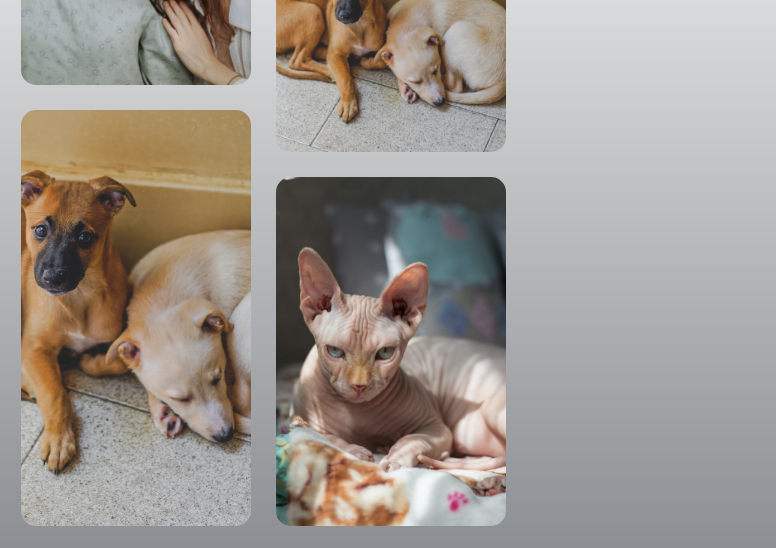
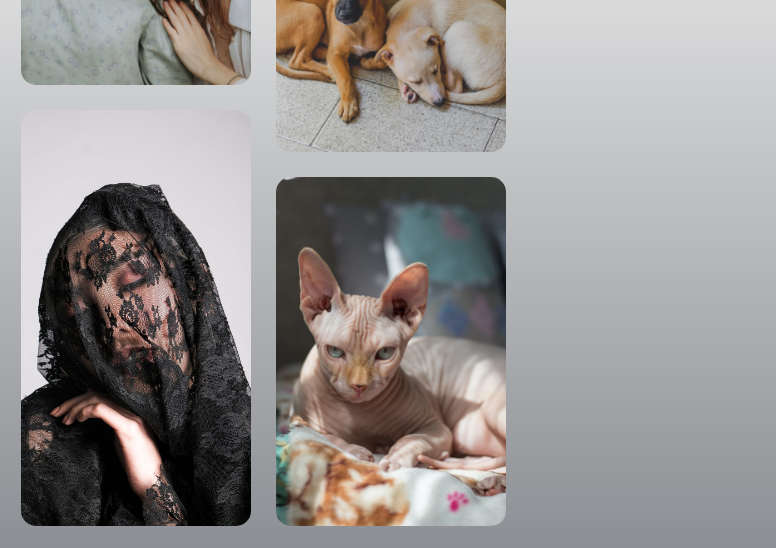
Before and after one commit to bucetabelen/portfolioSimple, a plain HTML site: page index.html in a window 1280 px wide. Shown: the part 1580-2128 px from the top of the page, 504-1280 px from the left. Drawn offline with Linux system fonts and the light colour scheme; a web font is replaced by a local one.

Commit message:
Agregando favicon e imagen

```diff
--- a/index.html
+++ b/index.html
@@ -3,6 +3,7 @@
 <head>
     <meta charset="UTF-8">
     <meta name="viewport" content="width=device-width, initial-scale=1.0">
+    <link rel="icon" type="image/png" href="images/favicon.png">
     <link href="https://fonts.googleapis.com/css2?family=Bungee+Hairline&family=Libre+Barcode+128+Text&family=Meie+Script&family=Nanum+Myeongjo&family=PT+Serif:ital@1&family=Playfair+Display&family=Roboto:wght@100&display=swap" rel="stylesheet">
     <link rel="stylesheet" href="css/styles.css">
     <title>Portfolio</title>
@@ -70,7 +71,7 @@
                 <img src="images/perritos.jpg" alt="">
             </div>
             <div class="item level-3">
-                <img src="images/perritos.jpg" alt="">
+                <img src="images/mujerNegro.jpg" alt="">
             </div>
 
             <div class="item level-3">
```
Also changed, not shown: images/favicon.png (added).
